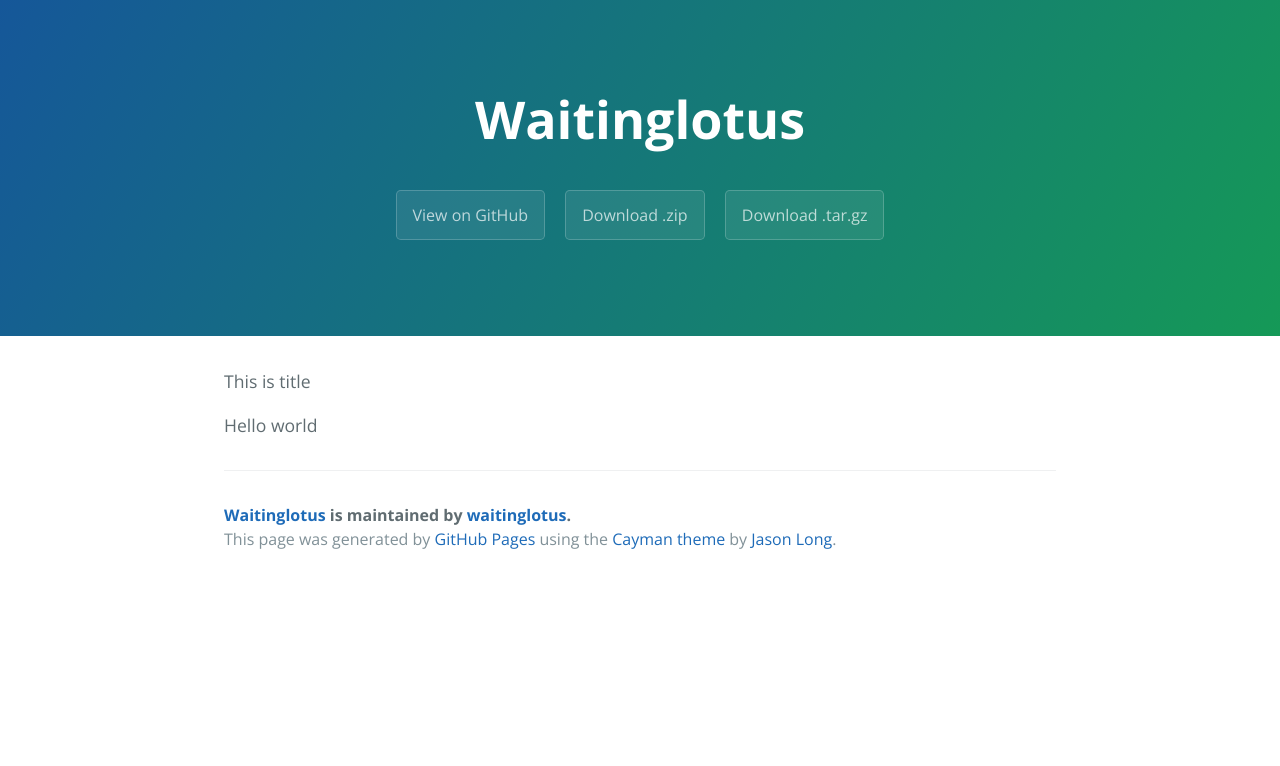
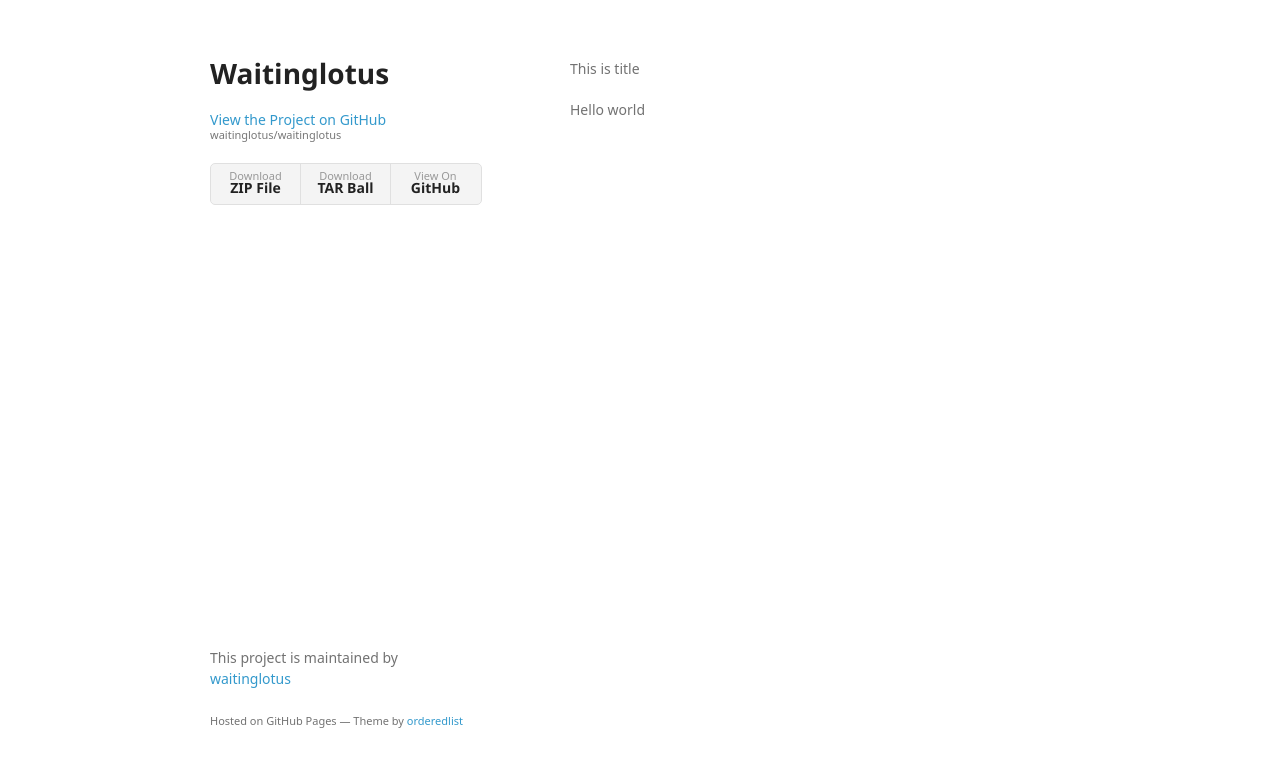
Before and after one commit to waitinglotus/waitinglotus, a plain HTML site: page index.html in a window 1280 px wide. Drawn offline with nearby package versions, Linux system fonts and the light colour scheme; a web font is replaced by a local one.

Commit message:
Create gh-pages branch via GitHub

```diff
--- a/index.html
+++ b/index.html
@@ -1,39 +1,46 @@
-<!DOCTYPE html>
-<html lang="en-us">
+<!doctype html>
+<html>
   <head>
-    <meta charset="UTF-8">
+    <meta charset="utf-8">
+    <meta http-equiv="X-UA-Compatible" content="chrome=1">
     <title>Waitinglotus by waitinglotus</title>
-    <meta name="viewport" content="width=device-width, initial-scale=1">
-    <link rel="stylesheet" type="text/css" href="stylesheets/normalize.css" media="screen">
-    <link href='https://fonts.googleapis.com/css?family=Open+Sans:400,700' rel='stylesheet' type='text/css'>
-    <link rel="stylesheet" type="text/css" href="stylesheets/stylesheet.css" media="screen">
-    <link rel="stylesheet" type="text/css" href="stylesheets/github-light.css" media="screen">
+
+    <link rel="stylesheet" href="stylesheets/styles.css">
+    <link rel="stylesheet" href="stylesheets/github-light.css">
+    <meta name="viewport" content="width=device-width">
+    <!--[if lt IE 9]>
+    <script src="//html5shiv.googlecode.com/svn/trunk/html5.js"></script>
+    <![endif]-->
   </head>
   <body>
-    <section class="page-header">
-      <h1 class="project-name">Waitinglotus</h1>
-      <h2 class="project-tagline"></h2>
-      <a href="https://github.com/waitinglotus/waitinglotus" class="btn">View on GitHub</a>
-      <a href="https://github.com/waitinglotus/waitinglotus/zipball/master" class="btn">Download .zip</a>
-      <a href="https://github.com/waitinglotus/waitinglotus/tarball/master" class="btn">Download .tar.gz</a>
-    </section>
+    <div class="wrapper">
+      <header>
+        <h1>Waitinglotus</h1>
+        <p></p>
 
-    <section class="main-content">
-      <p>
+        <p class="view"><a href="https://github.com/waitinglotus/waitinglotus">View the Project on GitHub <small>waitinglotus/waitinglotus</small></a></p>
+
+
+        <ul>
+          <li><a href="https://github.com/waitinglotus/waitinglotus/zipball/master">Download <strong>ZIP File</strong></a></li>
+          <li><a href="https://github.com/waitinglotus/waitinglotus/tarball/master">Download <strong>TAR Ball</strong></a></li>
+          <li><a href="https://github.com/waitinglotus/waitinglotus">View On <strong>GitHub</strong></a></li>
+        </ul>
+      </header>
+      <section>
+        <p>
  This is title
 </p>
 Hello world
 
 
-
-      <footer class="site-footer">
-        <span class="site-footer-owner"><a href="https://github.com/waitinglotus/waitinglotus">Waitinglotus</a> is maintained by <a href="https://github.com/waitinglotus">waitinglotus</a>.</span>
-
-        <span class="site-footer-credits">This page was generated by <a href="https://pages.github.com">GitHub Pages</a> using the <a href="https://github.com/jasonlong/cayman-theme">Cayman theme</a> by <a href="https://twitter.com/jasonlong">Jason Long</a>.</span>
+      </section>
+      <footer>
+        <p>This project is maintained by <a href="https://github.com/waitinglotus">waitinglotus</a></p>
+        <p><small>Hosted on GitHub Pages &mdash; Theme by <a href="https://github.com/orderedlist">orderedlist</a></small></p>
       </footer>
-
-    </section>
-
+    </div>
+    <script src="javascripts/scale.fix.js"></script>
 
   </body>
 </html>
--- /dev/null
+++ b/javascripts/scale.fix.js
@@ -0,0 +1,17 @@
+var metas = document.getElementsByTagName('meta');
+var i;
+if (navigator.userAgent.match(/iPhone/i)) {
+  for (i=0; i<metas.length; i++) {
+    if (metas[i].name == "viewport") {
+      metas[i].content = "width=device-width, minimum-scale=1.0, maximum-scale=1.0";
+    }
+  }
+  document.addEventListener("gesturestart", gestureStart, false);
+}
+function gestureStart() {
+  for (i=0; i<metas.length; i++) {
+    if (metas[i].name == "viewport") {
+      metas[i].content = "width=device-width, minimum-scale=0.25, maximum-scale=1.6";
+    }
+  }
+}
--- /dev/null
+++ b/stylesheets/styles.css
@@ -0,0 +1,324 @@
+@font-face {
+  font-family: 'Noto Sans';
+  font-weight: 400;
+  font-style: normal;
+  src: url('../fonts/Noto-Sans-regular/Noto-Sans-regular.eot');
+  src: url('../fonts/Noto-Sans-regular/Noto-Sans-regular.eot?#iefix') format('embedded-opentype'),
+       local('Noto Sans'),
+       local('Noto-Sans-regular'),
+       url('../fonts/Noto-Sans-regular/Noto-Sans-regular.woff2') format('woff2'),
+       url('../fonts/Noto-Sans-regular/Noto-Sans-regular.woff') format('woff'),
+       url('../fonts/Noto-Sans-regular/Noto-Sans-regular.ttf') format('truetype'),
+       url('../fonts/Noto-Sans-regular/Noto-Sans-regular.svg#NotoSans') format('svg');
+}
+
+@font-face {
+  font-family: 'Noto Sans';
+  font-weight: 700;
+  font-style: normal;
+  src: url('../fonts/Noto-Sans-700/Noto-Sans-700.eot');
+  src: url('../fonts/Noto-Sans-700/Noto-Sans-700.eot?#iefix') format('embedded-opentype'),
+       local('Noto Sans Bold'),
+       local('Noto-Sans-700'),
+       url('../fonts/Noto-Sans-700/Noto-Sans-700.woff2') format('woff2'),
+       url('../fonts/Noto-Sans-700/Noto-Sans-700.woff') format('woff'),
+       url('../fonts/Noto-Sans-700/Noto-Sans-700.ttf') format('truetype'),
+       url('../fonts/Noto-Sans-700/Noto-Sans-700.svg#NotoSans') format('svg');
+}
+
+@font-face {
+  font-family: 'Noto Sans';
+  font-weight: 400;
+  font-style: italic;
+  src: url('../fonts/Noto-Sans-italic/Noto-Sans-italic.eot');
+  src: url('../fonts/Noto-Sans-italic/Noto-Sans-italic.eot?#iefix') format('embedded-opentype'),
+       local('Noto Sans Italic'),
+       local('Noto-Sans-italic'),
+       url('../fonts/Noto-Sans-italic/Noto-Sans-italic.woff2') format('woff2'),
+       url('../fonts/Noto-Sans-italic/Noto-Sans-italic.woff') format('woff'),
+       url('../fonts/Noto-Sans-italic/Noto-Sans-italic.ttf') format('truetype'),
+       url('../fonts/Noto-Sans-italic/Noto-Sans-italic.svg#NotoSans') format('svg');
+}
+
+@font-face {
+  font-family: 'Noto Sans';
+  font-weight: 700;
+  font-style: italic;
+  src: url('../fonts/Noto-Sans-700italic/Noto-Sans-700italic.eot');
+  src: url('../fonts/Noto-Sans-700italic/Noto-Sans-700italic.eot?#iefix') format('embedded-opentype'),
+       local('Noto Sans Bold Italic'),
+       local('Noto-Sans-700italic'),
+       url('../fonts/Noto-Sans-700italic/Noto-Sans-700italic.woff2') format('woff2'),
+       url('../fonts/Noto-Sans-700italic/Noto-Sans-700italic.woff') format('woff'),
+       url('../fonts/Noto-Sans-700italic/Noto-Sans-700italic.ttf') format('truetype'),
+       url('../fonts/Noto-Sans-700italic/Noto-Sans-700italic.svg#NotoSans') format('svg');
+}
+
+body {
+  background-color: #fff;
+  padding:50px;
+  font: 14px/1.5 "Noto Sans", "Helvetica Neue", Helvetica, Arial, sans-serif;
+  color:#727272;
+  font-weight:400;
+}
+
+h1, h2, h3, h4, h5, h6 {
+  color:#222;
+  margin:0 0 20px;
+}
+
+p, ul, ol, table, pre, dl {
+  margin:0 0 20px;
+}
+
+h1, h2, h3 {
+  line-height:1.1;
+}
+
+h1 {
+  font-size:28px;
+}
+
+h2 {
+  color:#393939;
+}
+
+h3, h4, h5, h6 {
+  color:#494949;
+}
+
+a {
+  color:#39c;
+  text-decoration:none;
+}
+
+a:hover {
+  color:#069;
+}
+
+a small {
+  font-size:11px;
+  color:#777;
+  margin-top:-0.3em;
+  display:block;
+}
+
+a:hover small {
+  color:#777;
+}
+
+.wrapper {
+  width:860px;
+  margin:0 auto;
+}
+
+blockquote {
+  border-left:1px solid #e5e5e5;
+  margin:0;
+  padding:0 0 0 20px;
+  font-style:italic;
+}
+
+code, pre {
+  font-family:Monaco, Bitstream Vera Sans Mono, Lucida Console, Terminal, Consolas, Liberation Mono, DejaVu Sans Mono, Courier New, monospace;
+  color:#333;
+  font-size:12px;
+}
+
+pre {
+  padding:8px 15px;
+  background: #f8f8f8;
+  border-radius:5px;
+  border:1px solid #e5e5e5;
+  overflow-x: auto;
+}
+
+table {
+  width:100%;
+  border-collapse:collapse;
+}
+
+th, td {
+  text-align:left;
+  padding:5px 10px;
+  border-bottom:1px solid #e5e5e5;
+}
+
+dt {
+  color:#444;
+  font-weight:700;
+}
+
+th {
+  color:#444;
+}
+
+img {
+  max-width:100%;
+}
+
+header {
+  width:270px;
+  float:left;
+  position:fixed;
+  -webkit-font-smoothing:subpixel-antialiased;
+}
+
+header ul {
+  list-style:none;
+  height:40px;
+  padding:0;
+  background: #f4f4f4;
+  border-radius:5px;
+  border:1px solid #e0e0e0;
+  width:270px;
+}
+
+header li {
+  width:89px;
+  float:left;
+  border-right:1px solid #e0e0e0;
+  height:40px;
+}
+
+header li:first-child a {
+  border-radius:5px 0 0 5px;
+}
+
+header li:last-child a {
+  border-radius:0 5px 5px 0;
+}
+
+header ul a {
+  line-height:1;
+  font-size:11px;
+  color:#999;
+  display:block;
+  text-align:center;
+  padding-top:6px;
+  height:34px;
+}
+
+header ul a:hover {
+  color:#999;
+}
+
+header ul a:active {
+  background-color:#f0f0f0;
+}
+
+strong {
+  color:#222;
+  font-weight:700;
+}
+
+header ul li + li + li {
+  border-right:none;
+  width:89px;
+}
+
+header ul a strong {
+  font-size:14px;
+  display:block;
+  color:#222;
+}
+
+section {
+  width:500px;
+  float:right;
+  padding-bottom:50px;
+}
+
+small {
+  font-size:11px;
+}
+
+hr {
+  border:0;
+  background:#e5e5e5;
+  height:1px;
+  margin:0 0 20px;
+}
+
+footer {
+  width:270px;
+  float:left;
+  position:fixed;
+  bottom:50px;
+  -webkit-font-smoothing:subpixel-antialiased;
+}
+
+@media print, screen and (max-width: 960px) {
+
+  div.wrapper {
+    width:auto;
+    margin:0;
+  }
+
+  header, section, footer {
+    float:none;
+    position:static;
+    width:auto;
+  }
+
+  header {
+    padding-right:320px;
+  }
+
+  section {
+    border:1px solid #e5e5e5;
+    border-width:1px 0;
+    padding:20px 0;
+    margin:0 0 20px;
+  }
+
+  header a small {
+    display:inline;
+  }
+
+  header ul {
+    position:absolute;
+    right:50px;
+    top:52px;
+  }
+}
+
+@media print, screen and (max-width: 720px) {
+  body {
+    word-wrap:break-word;
+  }
+
+  header {
+    padding:0;
+  }
+
+  header ul, header p.view {
+    position:static;
+  }
+
+  pre, code {
+    word-wrap:normal;
+  }
+}
+
+@media print, screen and (max-width: 480px) {
+  body {
+    padding:15px;
+  }
+
+  header ul {
+    width:99%;
+  }
+
+  header li, header ul li + li + li {
+    width:33%;
+  }
+}
+
+@media print {
+  body {
+    padding:0.4in;
+    font-size:12pt;
+    color:#444;
+  }
+}
```
